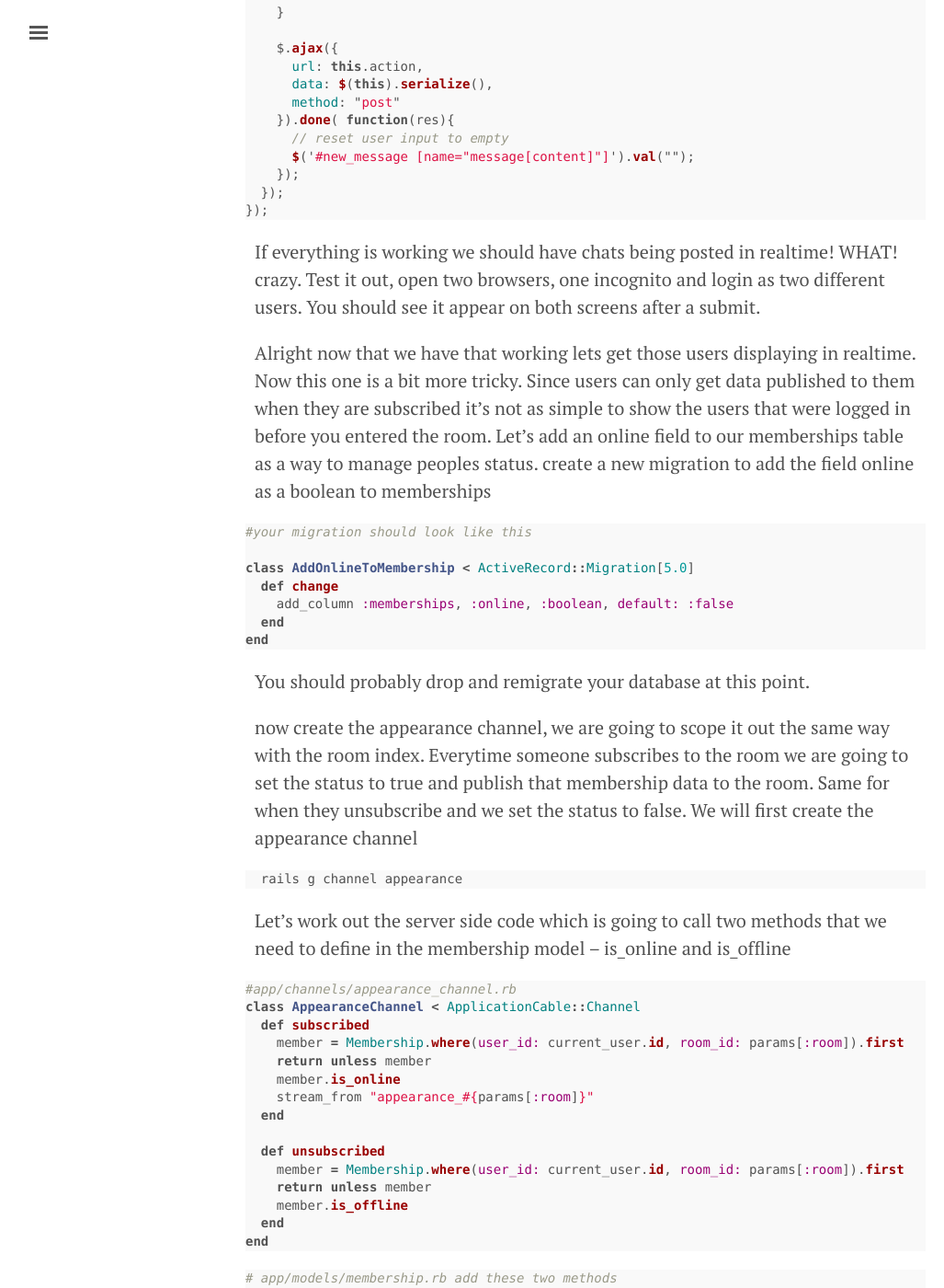
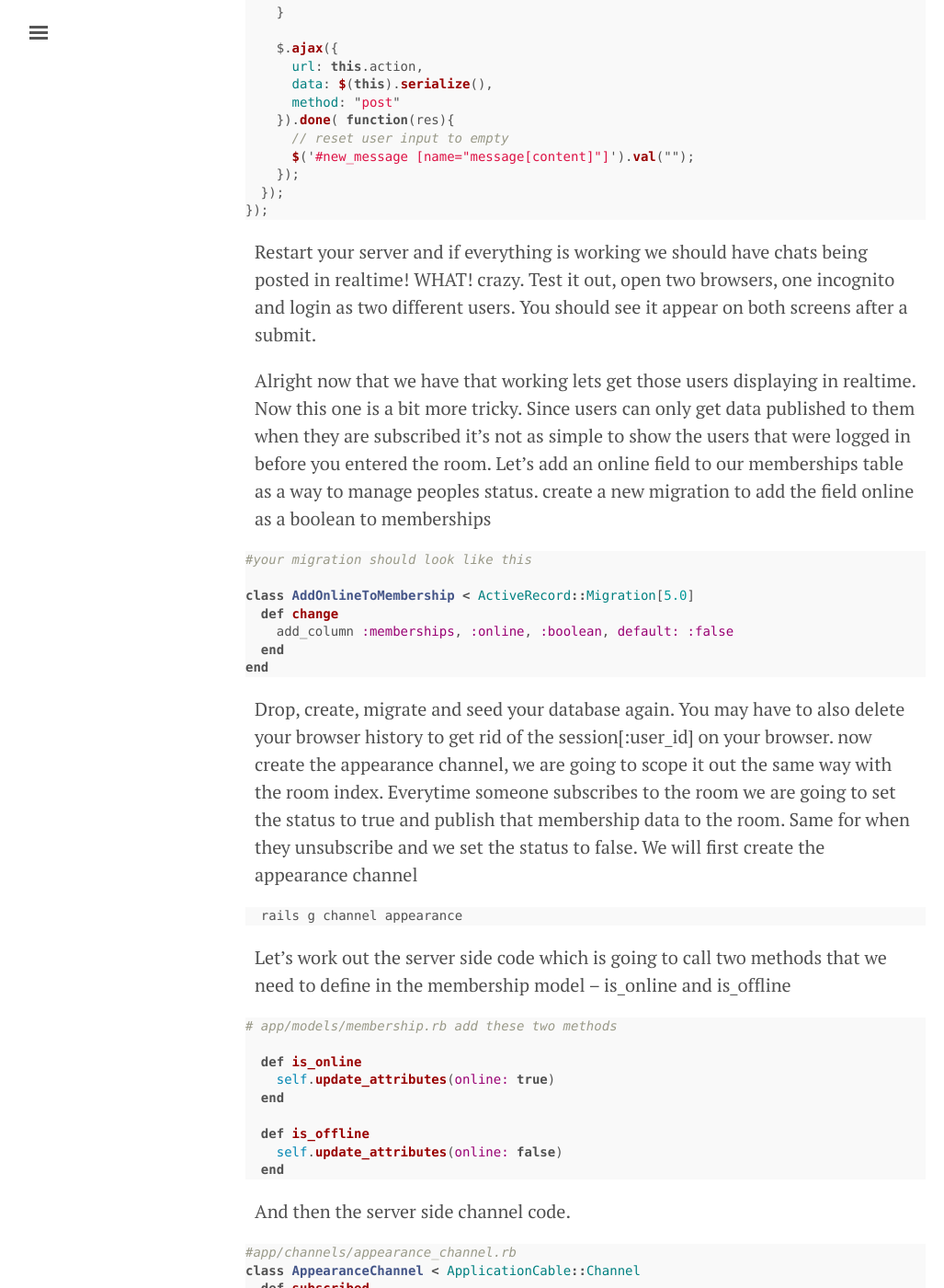
Before and after one commit to thomas-yancey/thomas-yancey.github.io, a Jekyll site: the page built from _posts/2016-07-06-action-cable-chat-two.md, in a window 1280 px wide and 1400 px high, scrolled down 4095 px. Shown: the whole window at 92% size, without its empty margins (3-1030 px from the left). Built offline with Jekyll 4.4.1, drawn with Linux system fonts in a browser that asks for light colours; comment, search, counter and statistics services are not loaded; some of the changed text lies outside the part shown.

Commit message:
revisions to both posts

```diff
--- a/_posts/2016-07-06-action-cable-chat-two.md
+++ b/_posts/2016-07-06-action-cable-chat-two.md
@@ -6,7 +6,7 @@ categories: jekyll update
 ---
 
 
-Last Post we went through and built out the chat app without any of the realtime features. If you want to work along you can fork the repo from here [action-cable-chat-example]({{https://github.com/thomas-yancey/action-cable-chat-template}}).
+Last Post we went through and built out the chat app without any of the realtime features. If you want to work along you can fork the repo from here [action-cable-chat-example]({{"https://github.com/thomas-yancey/action-cable-chat-template"}}).
 
 <!--more-->
 
@@ -35,7 +35,7 @@ And for the enviroment configuration make sure that the localhost:3000/cable is
 config.action_cable.url = "ws://localhost:3000/cable"
 {% endhighlight %}
 
-Finally since we only want logged in users to be the ones who have access to any of the pub/sub data we need to verify them when the connection is made. Let's go ahead and modify our channels connection file. The following snippet is taken from the [rails edge guide]({{http://edgeguides.rubyonrails.org/action_cable_overview.html}}).
+Finally since we only want logged in users to be the ones who have access to any of the pub/sub data we need to verify them when the connection is made. Let's go ahead and modify our channels connection file. The following snippet is taken from the [rails edge guide]({{"http://edgeguides.rubyonrails.org/action_cable_overview.html"}}).
 
 {% highlight ruby %}
 #app/channels/application_cable/connection.rb
@@ -198,7 +198,7 @@ $('#new_message').on ('submit', function(){
 });
 {% endhighlight %}
 
-If everything is working we should have chats being posted in realtime! WHAT! crazy. Test it out, open two browsers, one incognito and login as two different users. You should see it appear on both screens after a submit.
+Restart your server and if everything is working we should have chats being posted in realtime! WHAT! crazy. Test it out, open two browsers, one incognito and login as two different users. You should see it appear on both screens after a submit.
 
 Alright now that we have that working lets get those users displaying in realtime. Now this one is a bit more tricky. Since users can only get data published to them when they are subscribed it's not as simple to show the users that were logged in before you entered the room. Let's add an online field to our memberships table as a way to manage peoples status. create a new migration to add the field online as a boolean to memberships
 
@@ -212,15 +212,27 @@ class AddOnlineToMembership < ActiveRecord::Migration[5.0]
 end
 {% endhighlight %}
 
-You should probably drop and remigrate your database at this point.
-
-now create the appearance channel, we are going to scope it out the same way with the room index. Everytime someone subscribes to the room we are going to set the status to true and publish that membership data to the room. Same for when they unsubscribe and we set the status to false. We will first create the appearance channel
+Drop, create, migrate and seed your database again. You may have to also delete your browser history to get rid of the session[:user_id] on your browser. now create the appearance channel, we are going to scope it out the same way with the room index. Everytime someone subscribes to the room we are going to set the status to true and publish that membership data to the room. Same for when they unsubscribe and we set the status to false. We will first create the appearance channel
 
 {% highlight powershell %}
   rails g channel appearance
 {% endhighlight %}
 
 Let's work out the server side code which is going to call two methods that we need to define in the membership model -- is_online and is_offline
+
+{% highlight ruby %}
+# app/models/membership.rb add these two methods
+
+  def is_online
+    self.update_attributes(online: true)
+  end
+
+  def is_offline
+    self.update_attributes(online: false)
+  end
+{% endhighlight %}
+
+And then the server side channel code.
 
 {% highlight ruby %}
 #app/channels/appearance_channel.rb
@@ -238,18 +250,6 @@ class AppearanceChannel < ApplicationCable::Channel
     member.is_offline
   end
 end
-{% endhighlight %}
-
-{% highlight ruby %}
-# app/models/membership.rb add these two methods
-
-  def is_online
-    self.update_attributes(online: true)
-  end
-
-  def is_offline
-    self.update_attributes(online: false)
-  end
 {% endhighlight %}
 
 Let's make a job similar to how we did for messages after a commit for the membership model. We are going to want to publish data whenever a membership status changes from true to false or vice versa.
@@ -356,24 +356,29 @@ Set the css to have the green dot display for the class active and not display f
 }
 {% endhighlight %}
 
-Now when the pageload initially occurs we see all of the current statuses of users online. That paired with the appearance channel we will see the green dot vanish when users leave the room and appear when they enter.
+Now when the pageload initially occurs we see all of the current statuses of users online. That paired with the appearance channel we will see the green dot vanish when users leave the room and appear when they enter. Test it out, login with one user in incognito and another user in a seperate browser. when one of them exits the dot disappears, when they enter again it comes back.
 
 We have a full fledged chat app at this point, users can talk in realtime and you can view all of the users currently in the room. All that is left to do is style the app. Let's deploy this guy to heroku. Create your new app on heroku and grab the app name.
 
-Now most of this section is taken line for line from [this post]({{https://blog.heroku.com/real_time_rails_implementing_websockets_in_rails_5_with_action_cable}}) by Sophie DeBenedetto. It is a great tutorial and much more informative than this one!
+Now most of this section is taken line for line from [this post]({{"https://blog.heroku.com/real_time_rails_implementing_websockets_in_rails_5_with_action_cable"}}) by Sophie DeBenedetto. It is a great tutorial and much more informative than this one!
 
 {% highlight powershell %}
 heroku create your-app-name
 {% endhighlight %}
 
-add redistogo to your app and grab the redistogo url.
+add redistogo to your app
 
 {% highlight powershell %}
 heroku addons:add redistogo
-heroku config --app your-app-name | grep REDISTOGO_URL
 {% endhighlight %}
 
-add the redistogo url to your config cable.yml
+now run the following command to grab to view your config variables
+
+{% highlight powershell %}
+heroku config --app your-app-name
+{% endhighlight %}
+
+copy and paste the redistogo url from your config variables to your config cable.yml
 
 {% highlight ruby %}
 # config/cable.yml
@@ -415,12 +420,13 @@ specify cable on the client side when you call create consumer
 Now all that's left to do is deploy and pray
 
 {% highlight powershell %}
+rake assets:precompile
 git push heroku master
 heroku run rake db:migrate
 heroku run rake db:seed
 {% endhighlight %}
 
-Hope that worked out for you!
+Hope that worked out for you! Obviously this app could use some styling but I am going to leave that up to you. If you are looking to keep working your action cable skills I would recommend trying to build out a channel for user to user channel within the room. Also check out this cool post on building [chess with action cable]({{"http://jargon.io/joeyschoblaska/rails-5-chess-with-action-cable-websockets"}}).
 
 ## Go through all of your before action for validations
 
```
Also changed, not shown: other parts of _posts/2016-07-06-action-cable-chat-two.md (+1 -1 lines), _posts/2016-07-05-action-cable-chat.md (+2 -1 lines).
